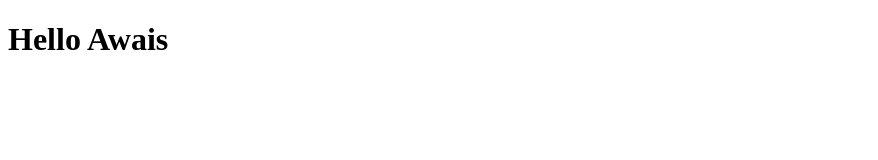
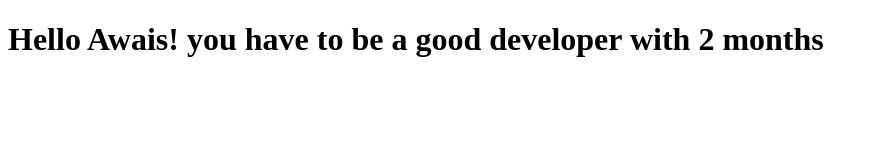
Before and after one commit to AwaisMurtazalhr123/New-Course, a plain HTML site: page site/index.html in a window 1280 px wide. Shown: the whole page, without its empty margins (0-878 px from the left). Drawn offline with Linux system fonts and the light colour scheme.

Commit message:
small change

```diff
--- a/site/index.html
+++ b/site/index.html
@@ -4,6 +4,6 @@
 	<title>Hello Awais </title>
 </head>
 <body>
-<h1>Hello Awais </h1>
+<h1>Hello Awais! you have to be a good developer with 2 months </h1>
 </body>
 </html>
```
